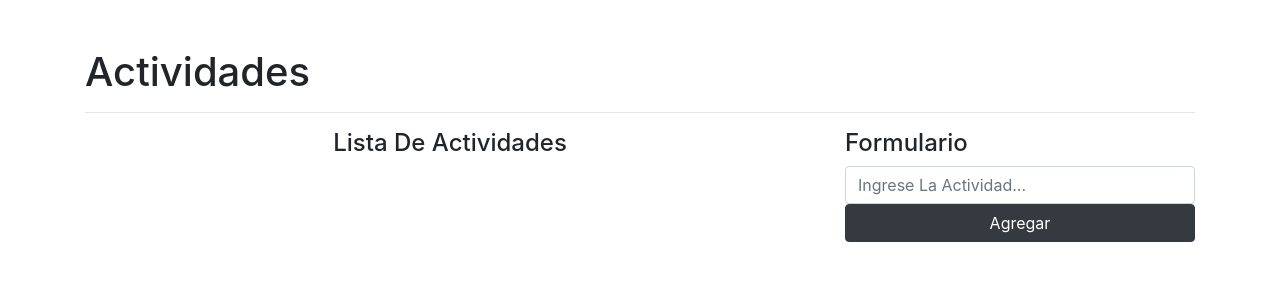
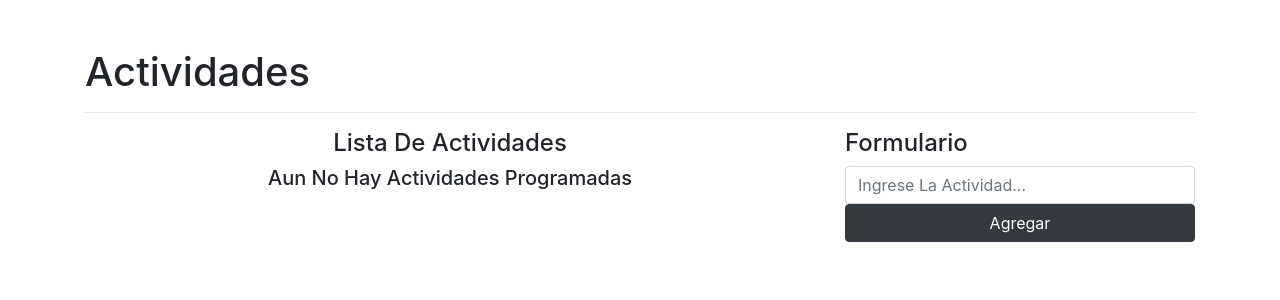
Before and after one commit to featlast/crudReact, a React (Create React App) app: page / in a window 1280 px wide. Shown: the top 300 px of the page. Built offline with nearby package versions, Linux system fonts and the light colour scheme.

Commit message:
Cambio Titulo y Modulo Eliminar Ok

```diff
--- a/public/index.html
+++ b/public/index.html
@@ -25,7 +25,7 @@
       Learn how to configure a non-root public URL by running `npm run build`.
     -->
     <link rel="stylesheet" href="https://cdn.jsdelivr.net/npm/bootstrap@4.6.1/dist/css/bootstrap.min.css" integrity="sha384-zCbKRCUGaJDkqS1kPbPd7TveP5iyJE0EjAuZQTgFLD2ylzuqKfdKlfG/eSrtxUkn" crossorigin="anonymous">
-    <title>React App</title>
+    <title>CRUD App</title>
   </head>
   <body>
     <noscript>You need to enable JavaScript to run this app.</noscript>
--- a/src/App.js
+++ b/src/App.js
@@ -1,6 +1,6 @@
 
 
-import { isEmpty } from 'lodash';
+import { isEmpty,size } from 'lodash';
 import React, {useState} from 'react';
 import shortid from 'shortid';
 
@@ -28,6 +28,11 @@ e.preventDefault();
 
  setTask("");
 }
+const deleteTask =(id)=>{
+  const filteredTask=tasks.filter(task=>task.id!==id)
+  setTasks(filteredTask);
+}
+
   return (
     <div className="container mt-5">
       <h1>Actividades</h1>
@@ -35,6 +40,12 @@ e.preventDefault();
       <div className="row">
         <div className="col-8">
           <h4 className="text-center">Lista De Actividades</h4>
+
+      {
+        size(tasks)===0?(
+          <h5 className="text-center">Aun No Hay Actividades Programadas</h5>
+        ):(
+
         <ul className="list-group">
           {
             tasks.map((task) => (
@@ -42,7 +53,7 @@ e.preventDefault();
                 <span className="lead">{task.name}</span>
                 <button
                   className="btn btn-danger btn-sm float-right mx-2"
-
+                onClick={()=>deleteTask(task.id)}
                 >
                   Eliminar
                 </button>
@@ -58,6 +69,10 @@ e.preventDefault();
               }
 
         </ul>
+        )
+
+        }
+
         </div>
         <div className="col-4">
           <h4>Formulario</h4>
```
Lines whose indentation alone changed are shown as unchanged.
